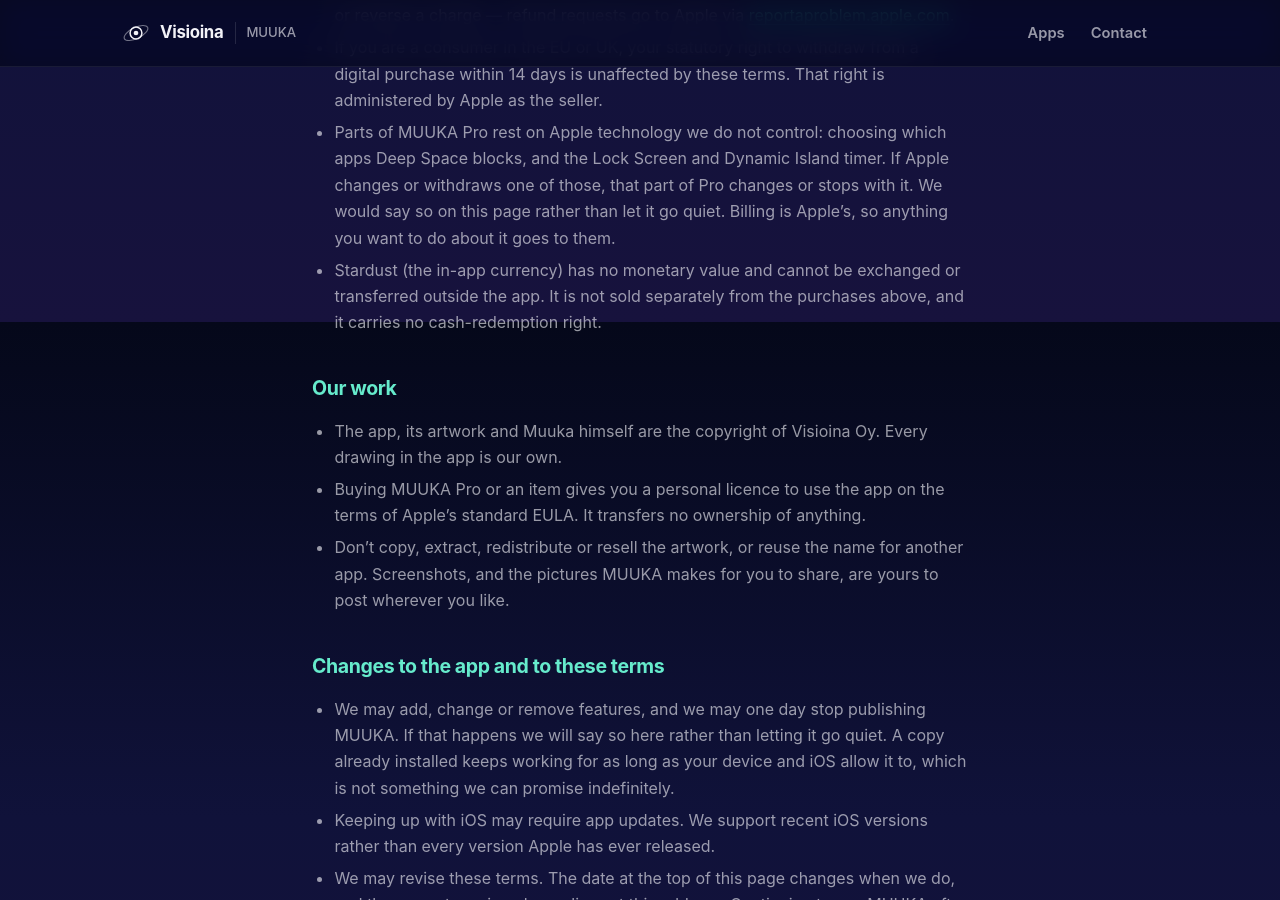
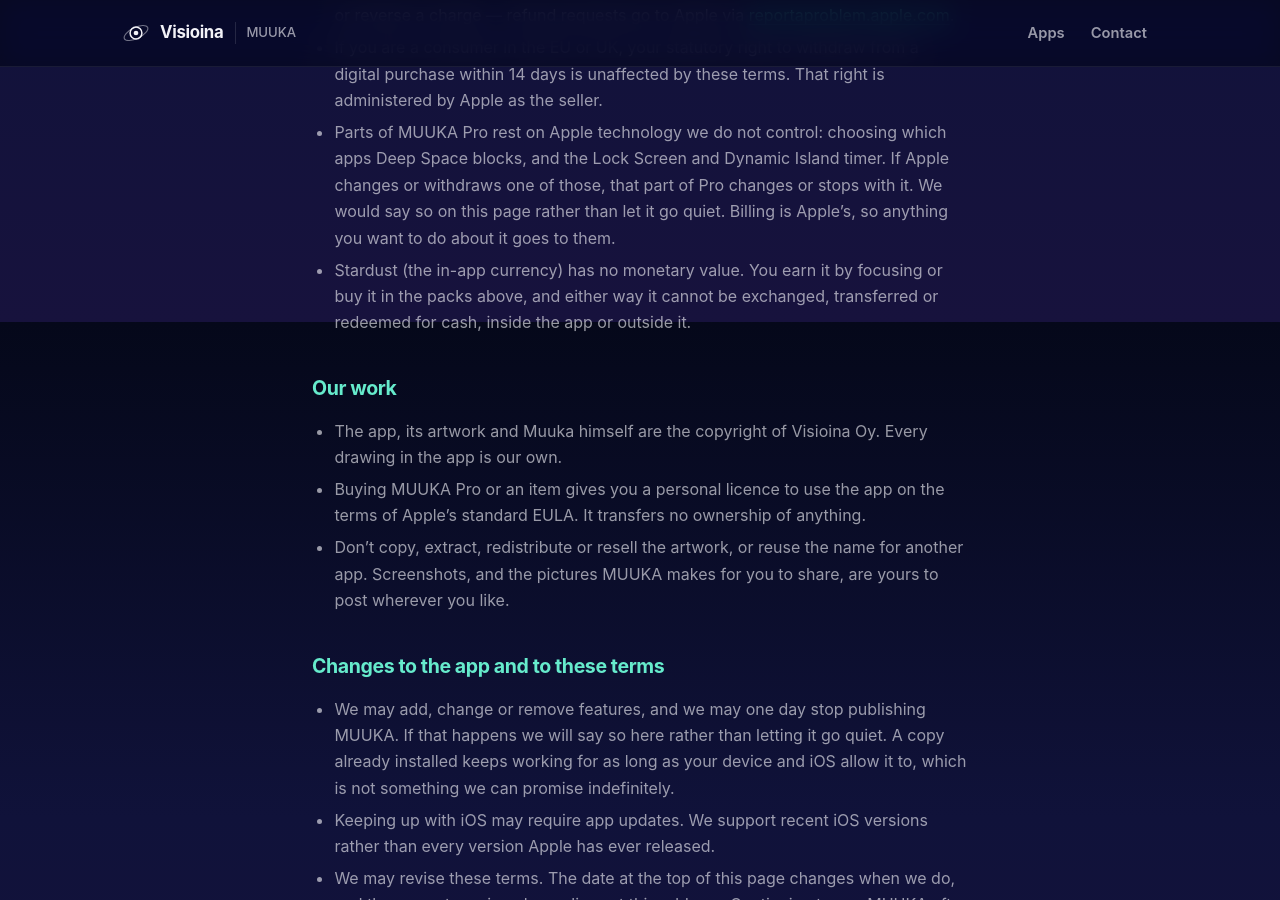
Before and after one commit to selinahti/visioinawebsite, a Jekyll site: the page built from _apps/muuka/terms.md, in a window 1280 px wide and 900 px high, scrolled down 1478 px. Built offline with Jekyll 4.4.1, drawn with Linux system fonts in a browser that asks for light colours.

Commit message:
Terms say stardust is bought or earned, and never cash
"Not sold separately from the purchases above" read as "not sold" three
bullets after the pouch that is. Same substance, one reading.

Co-Authored-By: Claude Opus 5 <noreply@anthropic.com>

```diff
--- a/_apps/muuka/terms.md
+++ b/_apps/muuka/terms.md
@@ -69,9 +69,9 @@ consumer protections of the country you live in.
   changes or withdraws one of those, that part of Pro changes or stops with it.
   We would say so on this page rather than let it go quiet. Billing is Apple's,
   so anything you want to do about it goes to them.
-- Stardust (the in-app currency) has no monetary value and cannot be exchanged
-  or transferred outside the app. It is not sold separately from the purchases
-  above, and it carries no cash-redemption right.
+- Stardust (the in-app currency) has no monetary value. You earn it by
+  focusing or buy it in the packs above, and either way it cannot be
+  exchanged, transferred or redeemed for cash, inside the app or outside it.
 
 ## Our work
 
```
